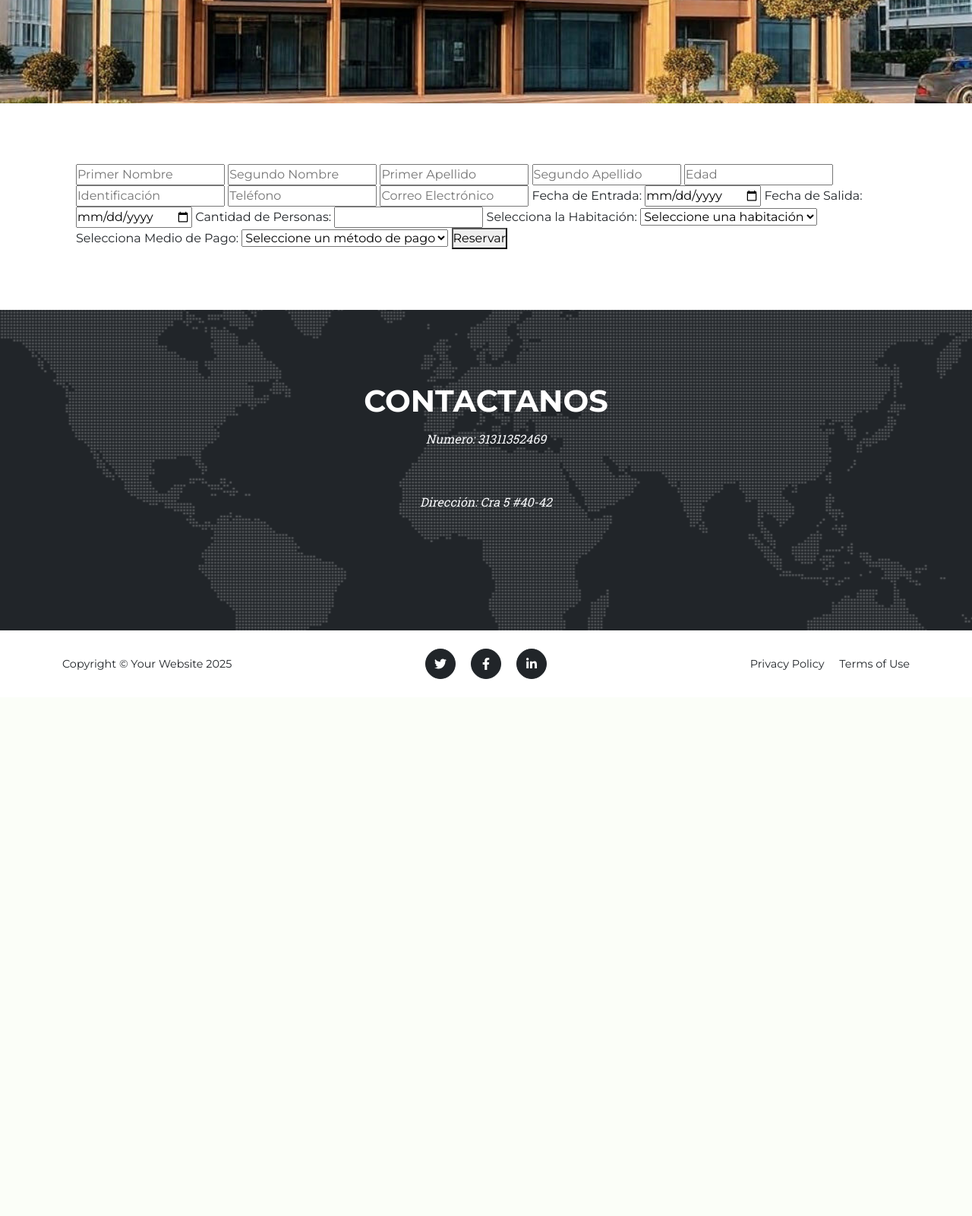
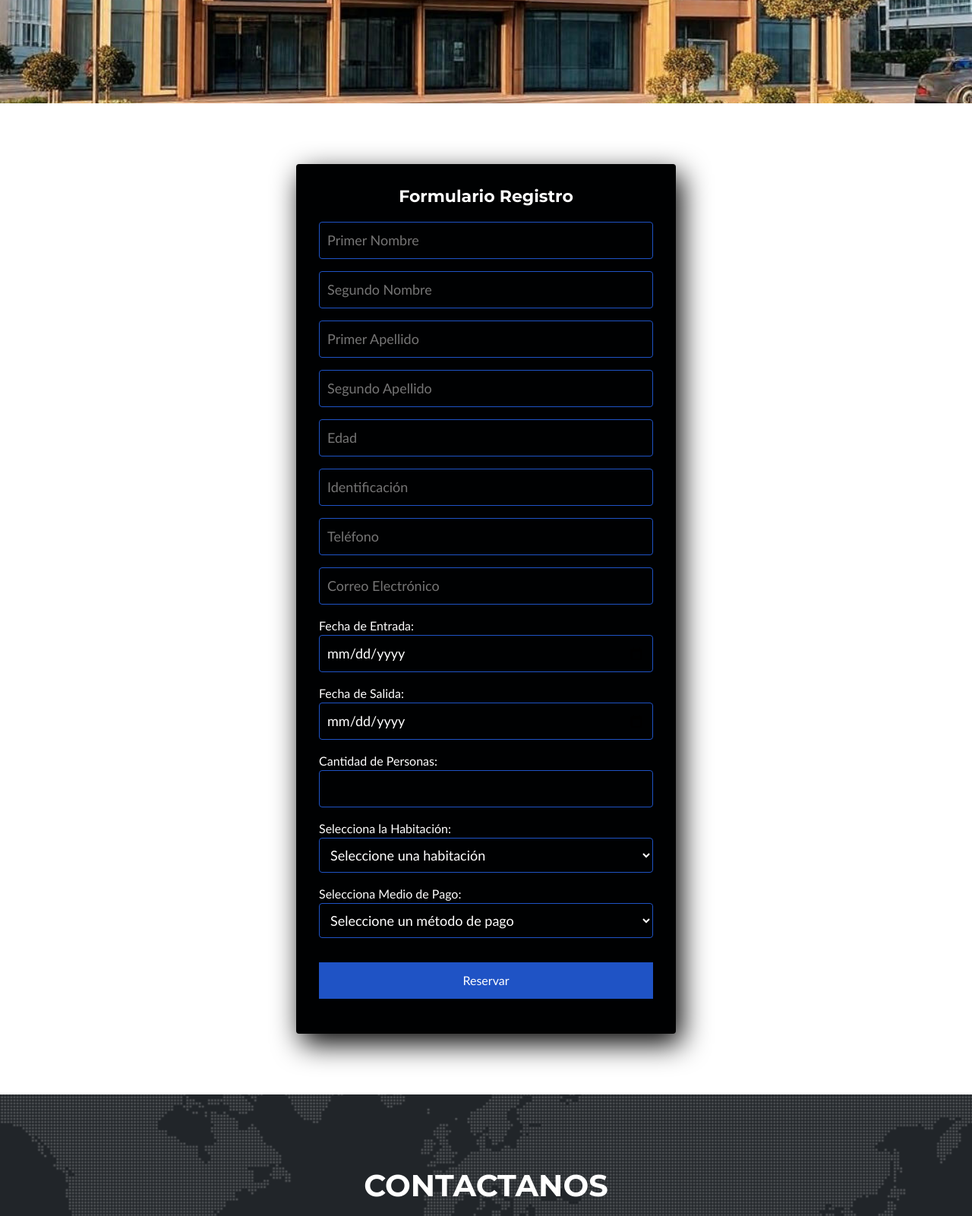
Before and after one commit to JJMater10/Pagina-web-Hotel, a PHP site: page /reservacion.php in a window 1280 px wide. Shown: the part 473-2074 px from the top of the page at 76% size. Before the commit the page ends 1367 px from the top, so only its background shows below. Run offline with PHP 8.4, Linux system fonts and the light colour scheme; data that the repository does not hold is empty; some libraries are stand-ins or nearby versions.

Commit message:
Se organizo css

```diff
--- a/css/formulario.css
+++ b/css/formulario.css
@@ -84,6 +84,7 @@
     color: white;
 }
 
+
 .form-register p {
     height: 40px;
     text-align: center;
--- a/reservacion.php
+++ b/reservacion.php
@@ -29,7 +29,7 @@ $result_medios_pago = $conn->query($sql_medios_pago);
         <link href="https://fonts.googleapis.com/css?family=Roboto+Slab:400,100,300,700" rel="stylesheet" type="text/css" />
         <!-- Core theme CSS (includes Bootstrap)-->
         <link href="css/styles.css" rel="stylesheet" />
-        <link href="css/formulario.css" rel="stylesheet" />
+        <link href="css/formulario.css"  type="text/css" rel="stylesheet" />
     </head>
     <body id="page-top">
         <!-- Navigation-->
@@ -57,27 +57,28 @@ $result_medios_pago = $conn->query($sql_medios_pago);
         <!-- Reservación Aqui poner el formulario de reservacion -->
         <section id="reserva">
             <div class="container">
-            <form action="guardar_formulario.php" method="POST">
-        <input type="text" name="prim_nom_client" placeholder="Primer Nombre" required>
-        <input type="text" name="seg_nom_client" placeholder="Segundo Nombre">
-        <input type="text" name="prim_apelli_client" placeholder="Primer Apellido" required>
-        <input type="text" name="seg_apelli_client" placeholder="Segundo Apellido">
-        <input type="number" name="edad_client" placeholder="Edad" required>
-        <input type="text" name="iden_client" placeholder="Identificación" required>
-        <input type="text" name="tel_client" placeholder="Teléfono" required>
-        <input type="email" name="email_client" placeholder="Correo Electrónico" required>
+            <form action="guardar_formulario.php"  method="POST" class="form-register" >
+            <h4>Formulario Registro</h4>
+        <input type="text" name="prim_nom_client" class="controls" placeholder="Primer Nombre" required>
+        <input type="text" name="seg_nom_client" class="controls" placeholder="Segundo Nombre">
+        <input type="text" name="prim_apelli_client" class="controls" placeholder="Primer Apellido" required>
+        <input type="text" name="seg_apelli_client" class="controls" placeholder="Segundo Apellido">
+        <input type="number" name="edad_client" class="controls" placeholder="Edad" required>
+        <input type="text" name="iden_client" class="controls" placeholder="Identificación" required>
+        <input type="text" name="tel_client" class="controls" placeholder="Teléfono" required>
+        <input type="email" name="email_client" class="controls" placeholder="Correo Electrónico" required>
 
         <label>Fecha de Entrada:</label>
-        <input type="date" name="fecha_entrada" required>
+        <input type="date" class="controls" name="fecha_entrada" required>
 
         <label>Fecha de Salida:</label>
-        <input type="date" name="fecha_salida" required>
+        <input type="date" class="controls" name="fecha_salida" required>
 
         <label>Cantidad de Personas:</label>
-        <input type="number" name="cant_person" required>
+        <input type="number" class="controls" name="cant_person" required>
 
         <label>Selecciona la Habitación:</label>
-        <select name="habitacion_id" required>
+        <select  name="habitacion_id" class="controls" required>
             <option value="">Seleccione una habitación</option>
             <?php while ($row = $result_habitaciones->fetch_assoc()): ?>
                 <option value="<?php echo $row['idhabitacion']; ?>">
@@ -87,7 +88,7 @@ $result_medios_pago = $conn->query($sql_medios_pago);
         </select>
 
         <label>Selecciona Medio de Pago:</label>
-        <select name="medio_pago" required>
+        <select name="medio_pago" class="controls" required>
             <option value="">Seleccione un método de pago</option>
             <?php while ($row = $result_medios_pago->fetch_assoc()): ?>
                 <option value="<?php echo $row['idmedio_pag']; ?>">
@@ -96,7 +97,7 @@ $result_medios_pago = $conn->query($sql_medios_pago);
             <?php endwhile; ?>
         </select>
 
-        <button type="submit">Reservar</button>
+        <button type="submit" class="botons">Reservar</button>
     </form>
             </div>
         </section>
@@ -135,7 +136,7 @@ $result_medios_pago = $conn->query($sql_medios_pago);
         <!-- * *                               SB Forms JS                               * *-->
         <!-- * * Activate your form at https://startbootstrap.com/solution/contact-forms * *-->
         <!-- * * * * * * * * * * * * * * * * * * * * * * * * * * * * * * * * * * * * * * * *-->
-        <script src="https://cdn.startbootstrap.com/sb-forms-latest.js"></script>
+        <!-- <script src="https://cdn.startbootstrap.com/sb-forms-latest.js"></script> -->
     </body>
 </html>
 
```
